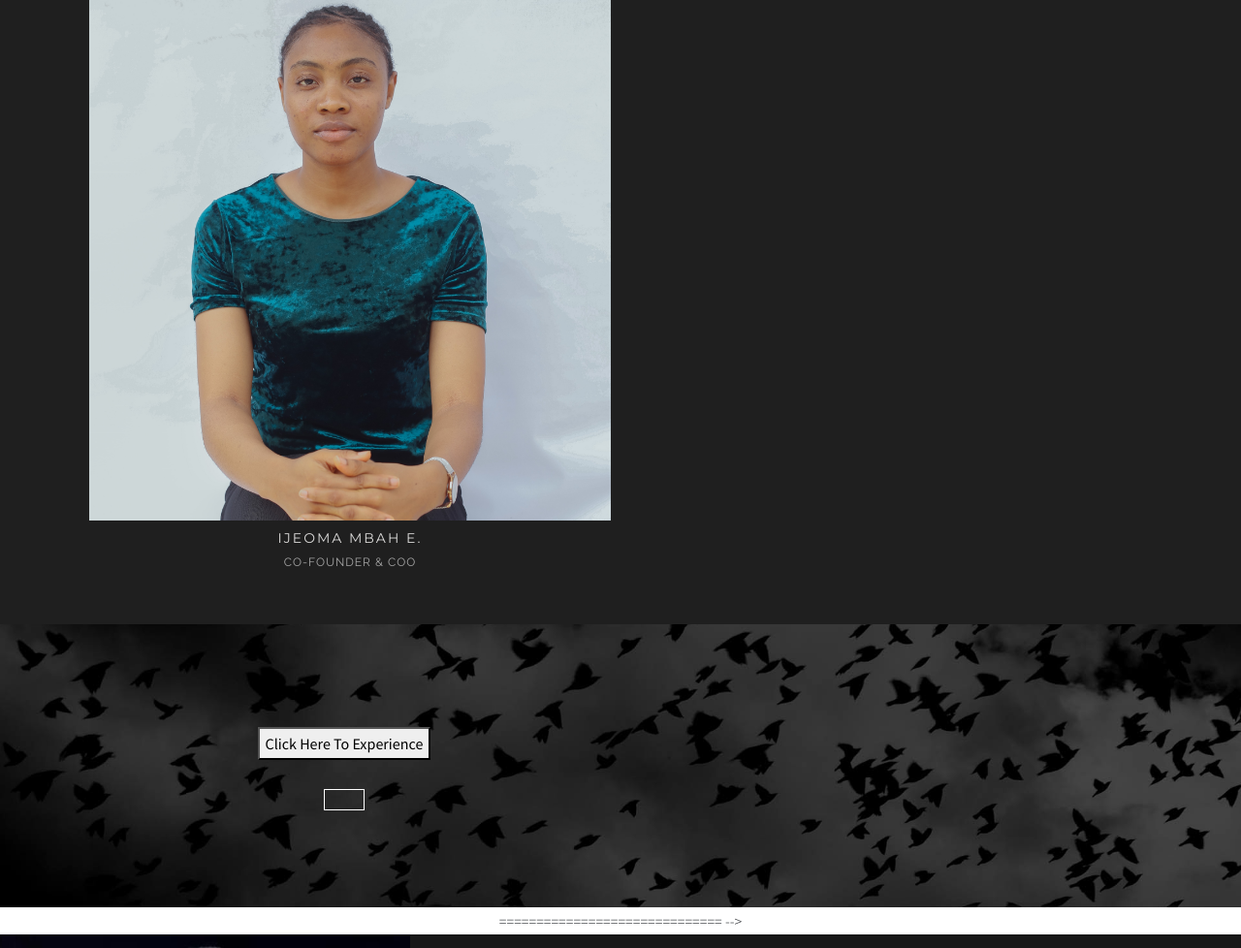
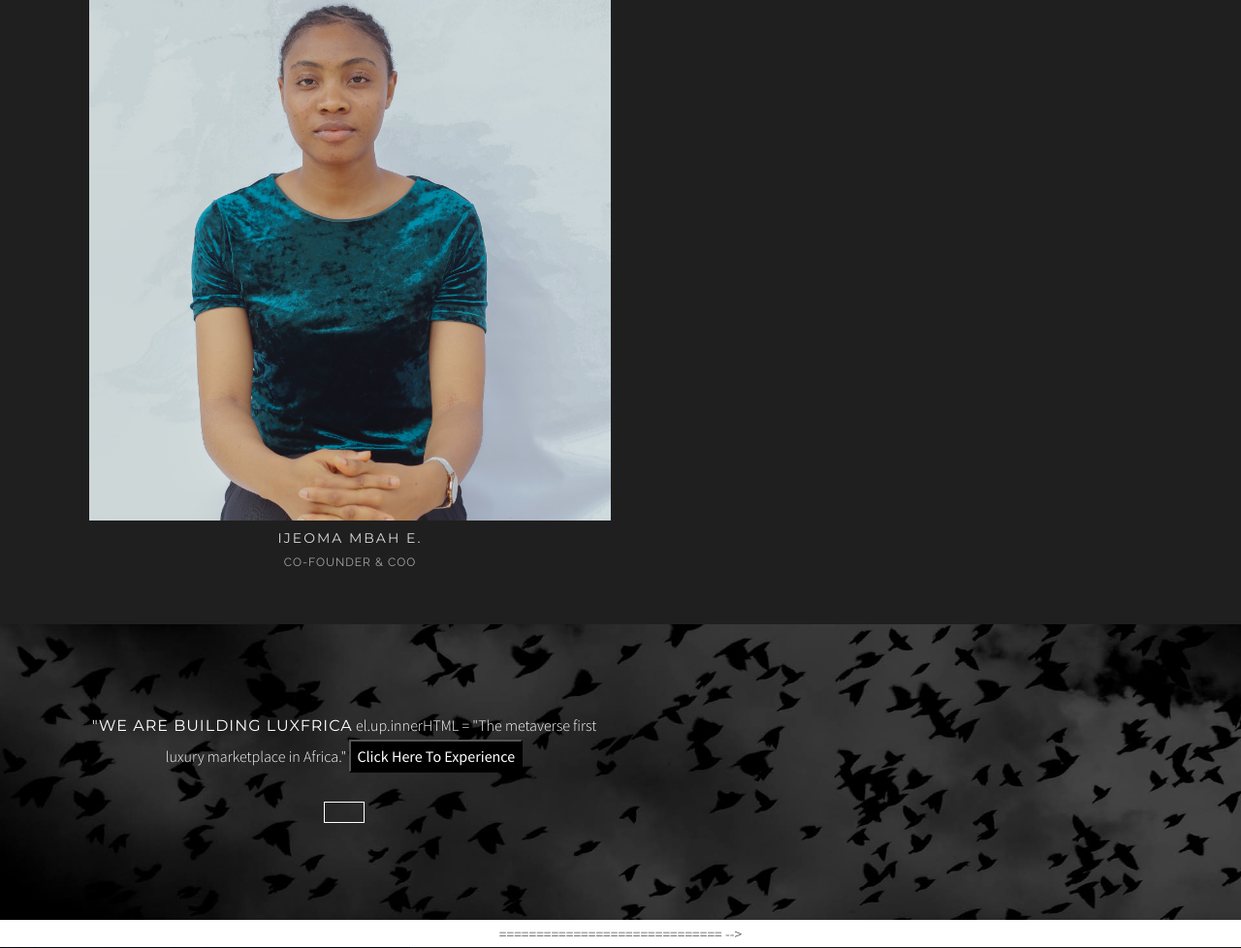
Before and after one commit to ChukwumaA/eandel, a Django app: page / in a window 1280 px wide. Shown: the part 3201-4179 px from the top of the page at 97% size. Run offline with Django 3.2, Linux system fonts and the light colour scheme; some libraries are stand-ins or nearby versions; some web fonts are replaced.

Commit message:
3rd times the charm

```diff
--- a/eandel/templates/pages/index.html
+++ b/eandel/templates/pages/index.html
@@ -299,12 +299,13 @@
                 <div class="col-md-offset-3 col-md-6 col-md-offset-3 ">
 
                   <div class="call-info">
-                    <span class="call-subtitle"></span>
+                    <span class="call-subtitle">"We are building LUXFRICA</span>
                     <body style = "text-align:center;">
                         <!-- <input type="Click Here To Experience" onclick = "Luxfrica()"/> -->
-                        <p We are building LUXFRICA></p>
-                        <p The metaverse first luxury marketplace in Africa.></p>
-                        <button onClick = "window.location.href= 'https://luxfrica.herokuapp.com';">
+                        <!-- el.up.innerHTML =  "We are building LUXFRICA "  -->
+                        el.up.innerHTML = "The metaverse first luxury marketplace in Africa."
+                        <button onClick = "window.location.href= 'https://luxfrica.herokuapp.com';"
+                                style = "background-color: black; color: white;" >
                           Click Here To Experience
                         </button>
 
```
